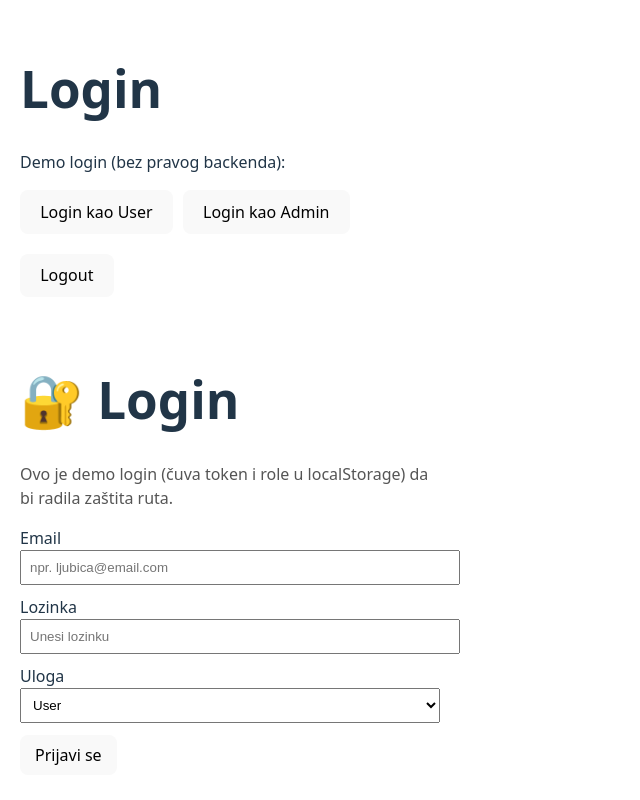
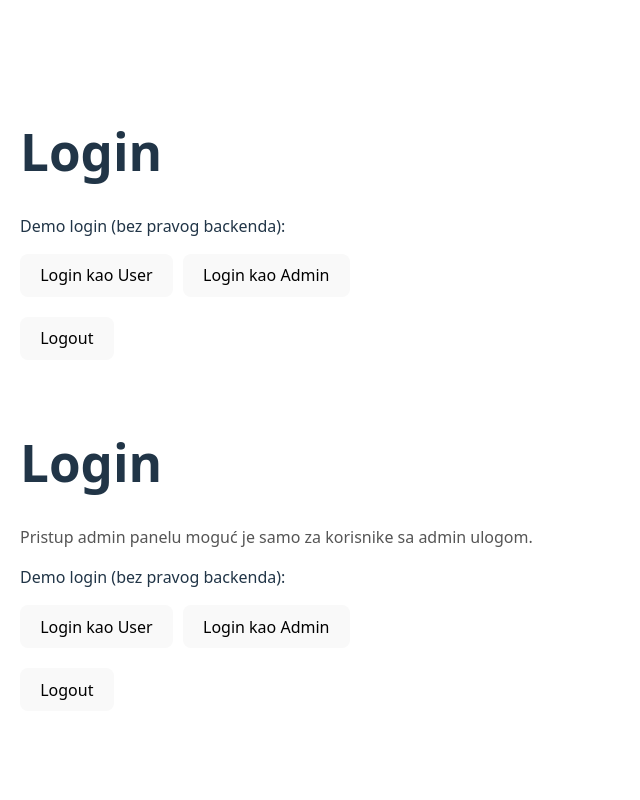
Before and after one commit to LjubicaDjoric/blog-app, a React (Vite) app: page /login in a window 1280 px wide. Shown: the whole page, without its empty margins (0-640 px from the left). Built offline with nearby package versions, Linux system fonts and the light colour scheme.

Commit message:
feat: improve login page UX with access info

```diff
--- a/src/pages/Login.jsx
+++ b/src/pages/Login.jsx
@@ -1,98 +1,45 @@
-import { useState } from "react";
 import { useNavigate } from "react-router-dom";
 
 export default function Login() {
   const navigate = useNavigate();
 
-  const [email, setEmail] = useState("");
-  const [password, setPassword] = useState("");
-  const [role, setRole] = useState("user"); // "user" ili "admin"
-  const [error, setError] = useState("");
-
-  const handleLogin = (e) => {
-    e.preventDefault();
-    setError("");
-
-    if (!email.trim() || !password.trim()) {
-      setError("Unesi email i lozinku.");
-      return;
-    }
-
-    // ✅ Simulacija prijave (backend nije obavezan)
+  const loginAsUser = () => {
     localStorage.setItem("token", "demo-token");
-    localStorage.setItem("role", role);
-
-    // Ako je admin -> idi na admin panel, inače -> home
-    if (role === "admin") navigate("/admin");
-    else navigate("/");
+    localStorage.setItem("role", "user");
+    navigate("/posts");
   };
 
-  const handleLogout = () => {
+  const loginAsAdmin = () => {
+    localStorage.setItem("token", "demo-token");
+    localStorage.setItem("role", "admin");
+    navigate("/admin");
+  };
+
+  const logout = () => {
     localStorage.removeItem("token");
     localStorage.removeItem("role");
     navigate("/");
   };
 
-  const token = localStorage.getItem("token");
-  const currentRole = localStorage.getItem("role");
+  return (
+    <div style={{ padding: 20 }}>
+      <h1>Login</h1>
 
-  return (
-    <div style={{ padding: 20, maxWidth: 420 }}>
-      <h1>🔐 Login</h1>
       <p style={{ color: "#555" }}>
-        Ovo je demo login (čuva token i role u localStorage) da bi radila zaštita ruta.
+        Pristup admin panelu moguć je samo za korisnike sa admin ulogom.
       </p>
 
-      {token ? (
-        <div style={{ marginTop: 12 }}>
-          <p>
-            ✅ Ulogovana si kao: <b>{currentRole || "user"}</b>
-          </p>
-          <button onClick={handleLogout}>Logout</button>
-        </div>
-      ) : (
-        <form onSubmit={handleLogin}>
-          {error && <p style={{ color: "crimson" }}>{error}</p>}
+      <p>Demo login (bez pravog backenda):</p>
 
-          <div style={{ marginBottom: 10 }}>
-            <label>Email</label>
-            <input
-              type="email"
-              value={email}
-              onChange={(e) => setEmail(e.target.value)}
-              placeholder="npr. ljubica@email.com"
-              style={{ width: "100%", padding: 8 }}
-            />
-          </div>
+      <button onClick={loginAsUser}>Login kao User</button>
 
-          <div style={{ marginBottom: 10 }}>
-            <label>Lozinka</label>
-            <input
-              type="password"
-              value={password}
-              onChange={(e) => setPassword(e.target.value)}
-              placeholder="Unesi lozinku"
-              style={{ width: "100%", padding: 8 }}
-            />
-          </div>
+      <button onClick={loginAsAdmin} style={{ marginLeft: 10 }}>
+        Login kao Admin
+      </button>
 
-          <div style={{ marginBottom: 12 }}>
-            <label>Uloga</label>
-            <select
-              value={role}
-              onChange={(e) => setRole(e.target.value)}
-              style={{ width: "100%", padding: 8 }}
-            >
-              <option value="user">User</option>
-              <option value="admin">Admin</option>
-            </select>
-          </div>
-
-          <button type="submit" style={{ padding: "8px 14px" }}>
-            Prijavi se
-          </button>
-        </form>
-      )}
+      <div style={{ marginTop: 20 }}>
+        <button onClick={logout}>Logout</button>
+      </div>
     </div>
   );
 }
```
